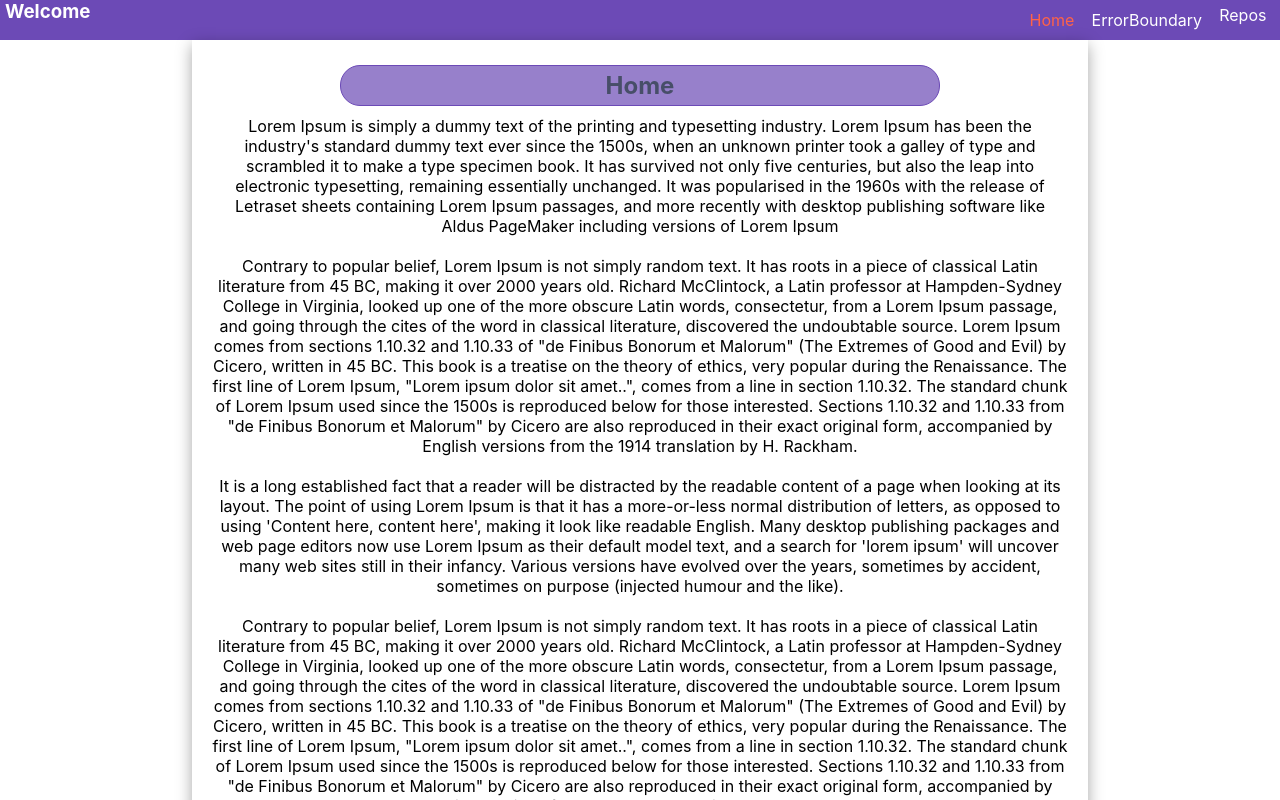
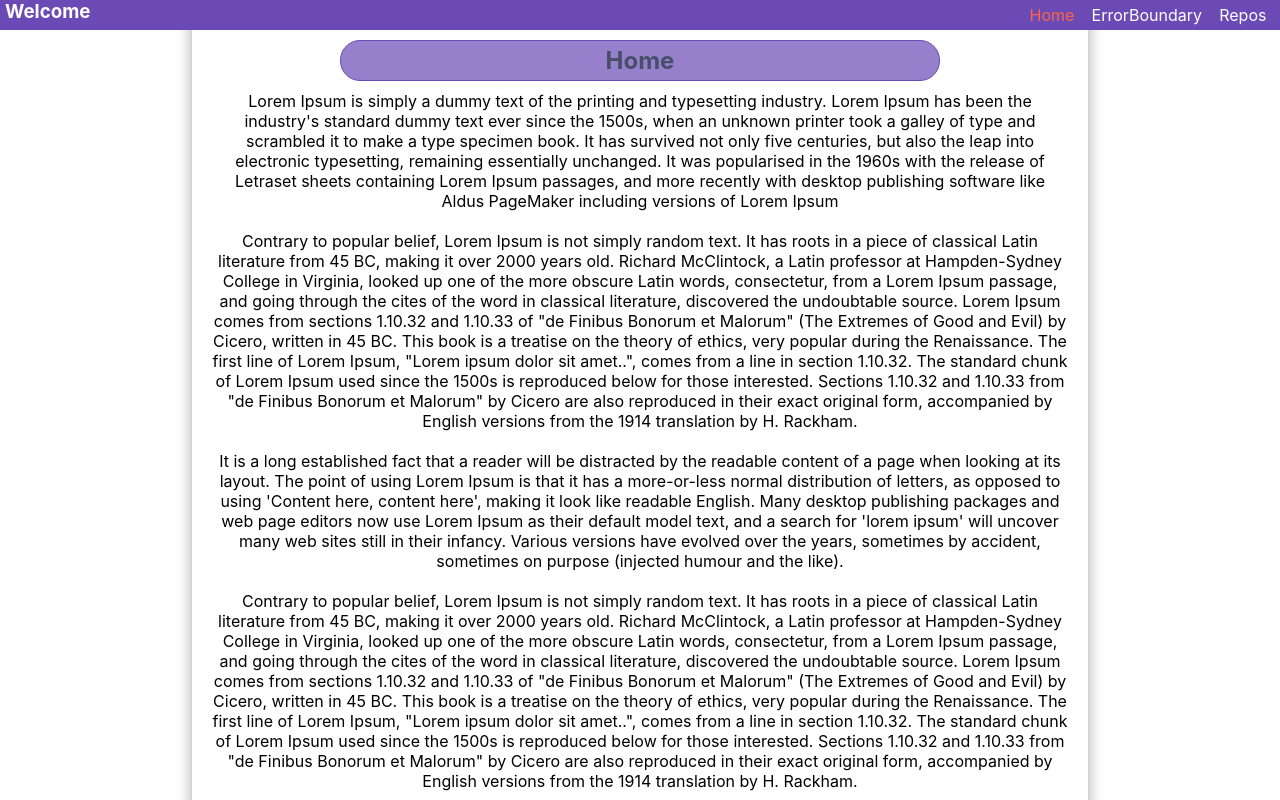
Before and after one commit to Pisces2802/altscool-sec-sem-exam, a React (Create React App) app: page / in a window 1280 px wide. Shown: the top 800 px of the page. Built offline with nearby package versions, Linux system fonts and the light colour scheme.

Commit message:
changed style

```diff
--- a/src/components/Home.js
+++ b/src/components/Home.js
@@ -11,7 +11,7 @@ export default function Home() {
       <h2
         style={{
           color: "#474E68",
-          margin: "5px auto 10px",
+          margin: "20px auto 10px",
           width: "70%",
           border: "1px solid #6C4AB6",
           backgroundColor: "rgb(108, 74, 182, 0.7)",
--- a/src/components/Layout.js
+++ b/src/components/Layout.js
@@ -35,7 +35,6 @@ export default function Layout() {
             color: isActive ? "tomato" : "white",
             textDecoration: "none",
             transition: "color 0.2s ease-in 0.2s",
-            marginBottom: "10px",
           })}
         >
           Repos
--- a/src/styles/layout.css
+++ b/src/styles/layout.css
@@ -3,6 +3,7 @@
     /* border: 1px solid black; */
     background-color: #6C4AB6;
     display: flex;
+    position: fixed;
 }
 
 .layout_heading {
@@ -25,6 +26,7 @@
         width: 100%;
         display: flex;
         flex-direction: column;
+
     }
 
     .layout_heading {
@@ -44,6 +46,7 @@
         width: 100%;
         display: flex;
         flex-direction: column;
+
     }
 
     .layout_heading {
```
